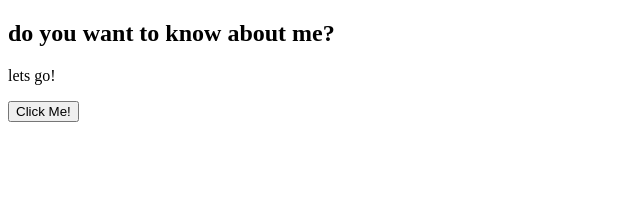
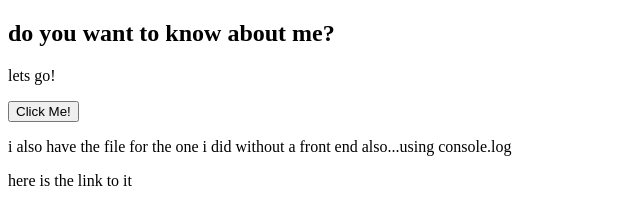
Before and after one commit to victor21021996/victorjavascript, a plain HTML site: page index.html in a window 1280 px wide. Shown: the whole page, without its empty margins (0-640 px from the left). Drawn offline with Linux system fonts and the light colour scheme.

Commit message:
Update index.html

```diff
--- a/index.html
+++ b/index.html
@@ -17,5 +17,7 @@
 		>
 			Click Me!
 		</button>
+		<p> i also have the file for the one i did without a front end also...using console.log</p>
+		<p>here is the link to it<a href="github.com/victor21021996/victorjavascript"></a></p>
 	</body>
 </html>
```
